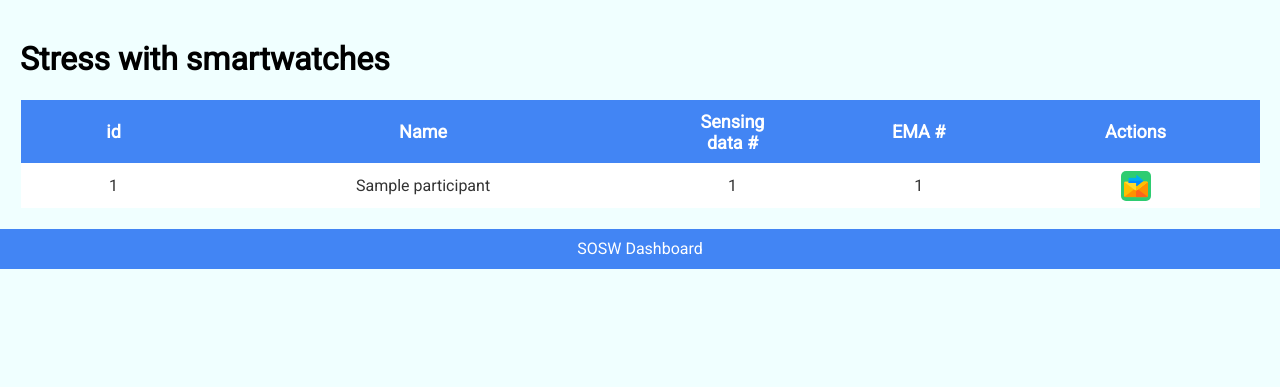
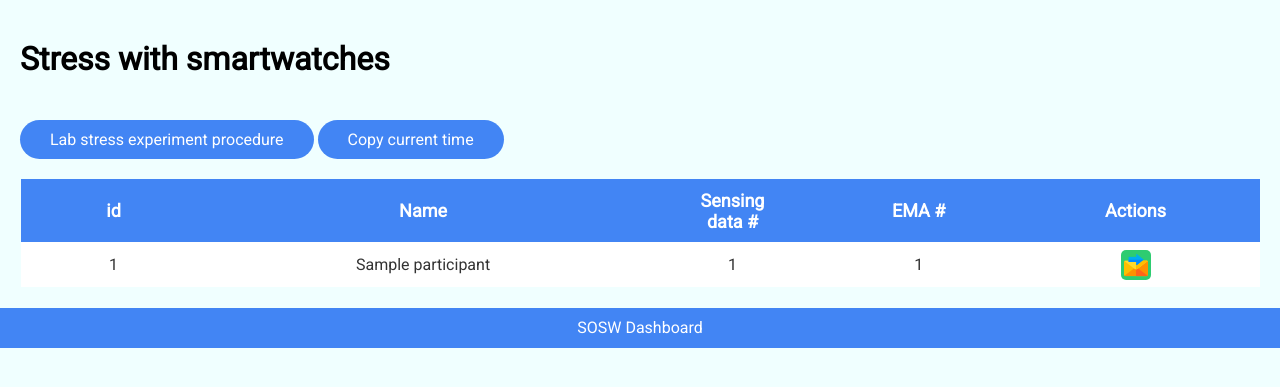
Before and after one commit to qobiljon-archives/sosw-backend, a Django app: page / in a window 1280 px wide. Shown: the part 60-447 px from the top of the page. Run offline with Django 3.2, Linux system fonts and the light colour scheme; a user stored in the database is signed in; tables that the repository leaves empty hold one stand-in row (values such as "Sample post").

Commit message:
time and procedure on dashboard

```diff
--- a/templates/index.html
+++ b/templates/index.html
@@ -1,6 +1,10 @@
 {% extends 'base.html' %}
 {% block content %}
     {% load static %}
+    <a class="button" href="{% static 'procedure.png' %}">Lab stress experiment procedure</a>
+    <a class="button" onclick="copyTime();">Copy current time</a>
+    <input type="text" value="" id="timeInput" hidden>
+
     <table>
         <tr>
             <th class="id_column">id</th>
@@ -117,6 +121,17 @@
             background: #4285F4;
             color: black;
         }
+
+        a.button {
+            cursor: pointer;
+            text-decoration: none;
+            color: white;
+            border-radius: 24px;
+            display: inline-block;
+            margin: 20px 0;
+            padding: 10px 30px;
+            background-color: #4285F4;
+        }
     </style>
 
     <script>
@@ -128,5 +143,47 @@
                     alert(`Failed to send EMA ${userId} !`);
             });
         }
+
+        function fallbackCopyTextToClipboard(text) {
+            var textArea = document.createElement("textarea");
+            textArea.value = text;
+
+            // Avoid scrolling to bottom
+            textArea.style.top = "0";
+            textArea.style.left = "0";
+            textArea.style.position = "fixed";
+
+            document.body.appendChild(textArea);
+            textArea.focus();
+            textArea.select();
+
+            try {
+                var successful = document.execCommand('copy');
+                var msg = successful ? 'successful' : 'unsuccessful';
+                console.log('Fallback: Copying text command was ' + msg);
+            } catch (err) {
+                console.error('Fallback: Oops, unable to copy', err);
+            }
+
+            document.body.removeChild(textArea);
+        }
+
+        function copyTextToClipboard(text) {
+            if (!navigator.clipboard) {
+                fallbackCopyTextToClipboard(text);
+                return;
+            }
+            navigator.clipboard.writeText(text).then(function () {
+                console.log('Async: Copying to clipboard was successful!');
+            }, function (err) {
+                console.error('Async: Could not copy text: ', err);
+            });
+        }
+
+        function copyTime() {
+            let dt = new Date();
+            copyTextToClipboard(dt.getTime().toString())
+            alert(`Copied ${dt.toTimeString()}`);
+        }
     </script>
 {% endblock %}
```
Also changed, not shown: static/procedure.png (added).
